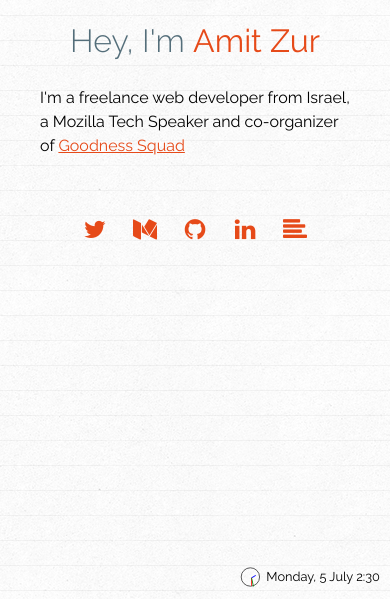
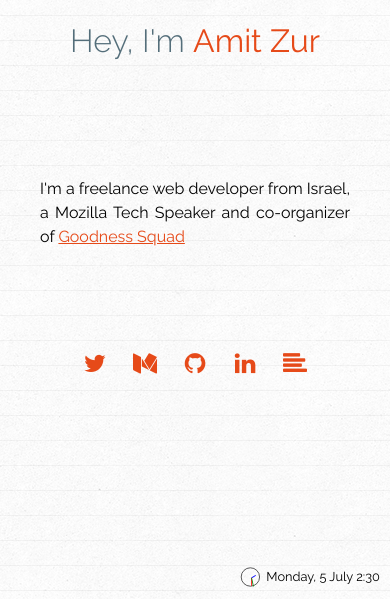
Before and after one commit to amitzur/amitzur.com, a website built with webpack: page index.html in a window 390 px wide. Shown: the part 245-844 px from the top of the page. Built offline with nearby package versions, Linux system fonts and the light colour scheme.

Commit message:
small style tweak

```diff
--- a/src/main.css
+++ b/src/main.css
@@ -20,6 +20,8 @@ body { margin: 0; background: url('linedpaper.png');
     box-shadow: 0 2px 2px 0 rgba(0, 0, 0, 0.14), 0 1px 5px 0 rgba(0, 0, 0, 0.12), 0 3px 1px -2px rgba(0, 0, 0, 0.2);
     transition: box-shadow .3s cubic-bezier(0.53, 0.01, 0.36, 1.63);
     position: relative;
+    display: flex;
+    flex-direction: column;
 }
 
 #content:hover {
@@ -50,8 +52,8 @@ h1 { text-align: center; color: #546e7a; font-weight: 300; }
 #seconds { border-color: green; height: 11px; top: 1px; }
 #myname { color: #e64a19; font-weight: 400; }
 #avatar { border-radius: 50%; position: absolute; top: -60px; left: 30px; display: block; height: 120px; }
-#social { display: flex; width: 50%; justify-content: space-between; margin: 0 auto; font-size: 24px; }
-#description { margin: 3em auto; }
+#social { display: flex; width: 50%; justify-content: space-between; margin: 0 auto 1.2em; font-size: 24px; }
+#description { margin: auto; width: 74%; text-align: justify; }
 a { color: #e64a19; }
 a:visited { color: #f50057; }
 .social-link { display: block; width: 48px; height: 48px; text-align: center; line-height: 48px; border-radius: 50%; transition: background .3s; }
@@ -67,7 +69,7 @@ a:visited { color: #f50057; }
     #social { width: 80%; }
     h1 { margin-top: 80px; }
     #avatar { left: 50%; transform: translateX(-50%); }
-    #description { margin-top: 0; }
+    #description { width: 100%; }
 }
 
 @media (max-width: 520px) {
```
